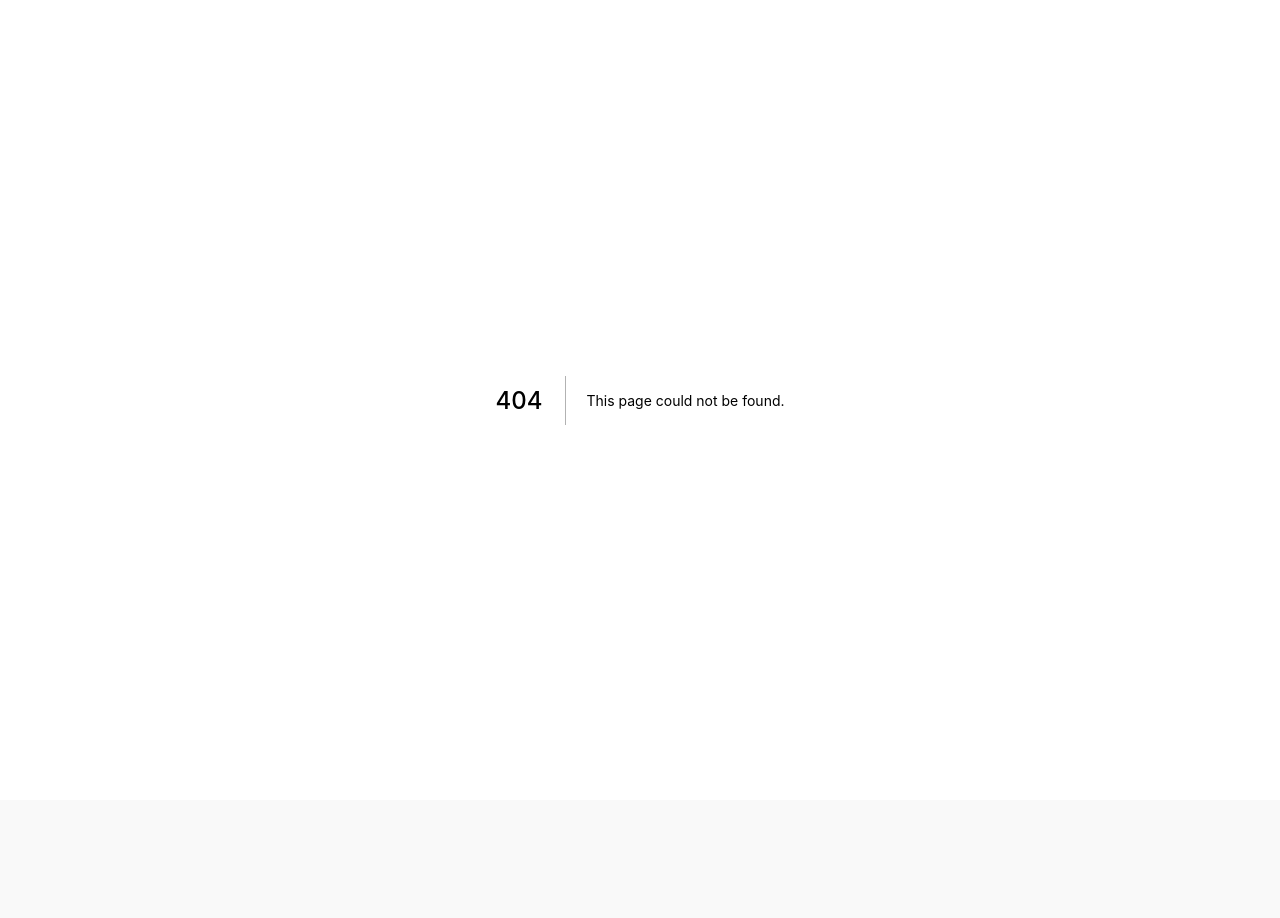
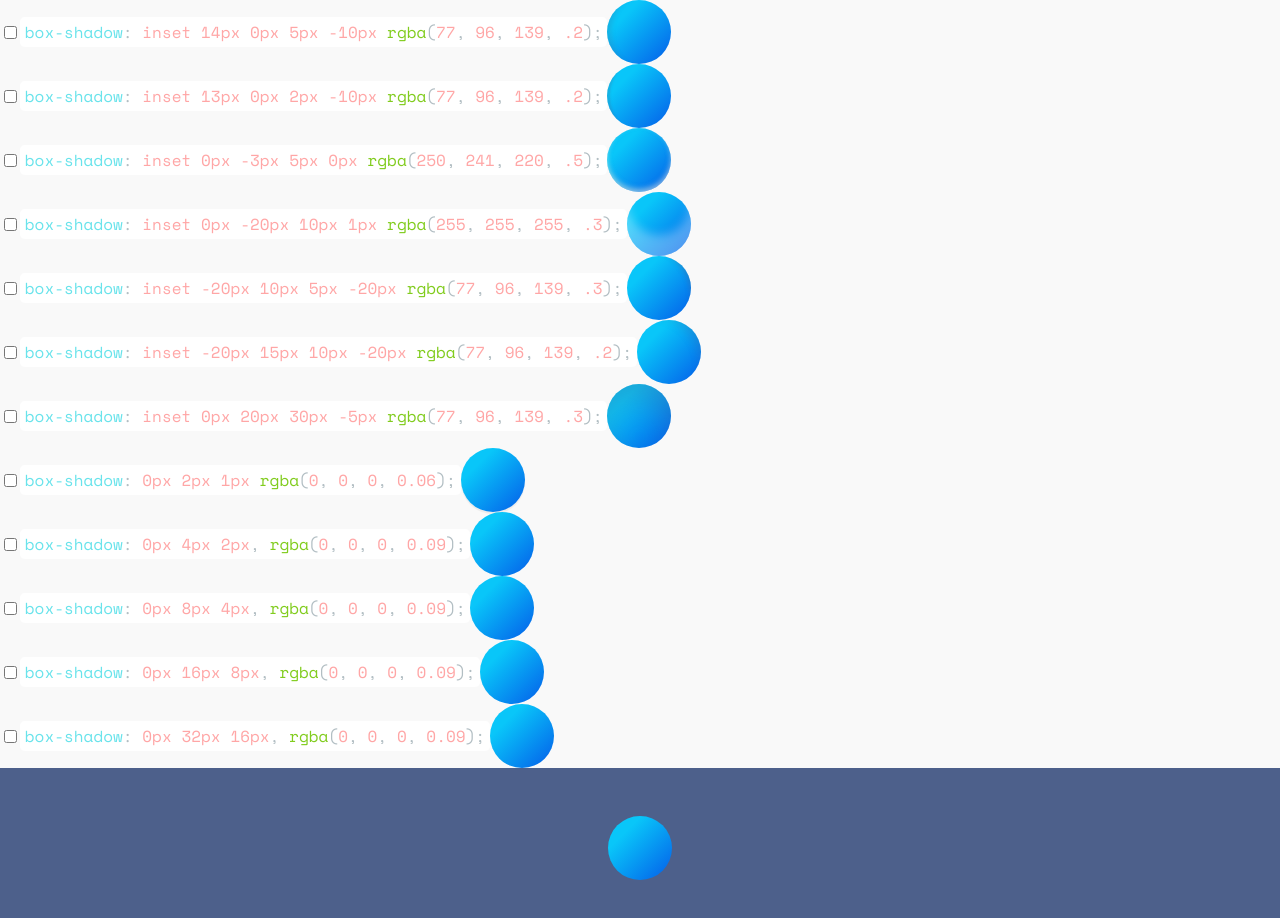
Before and after one commit to tetracalibers/Uispet-frontend, a Next.js app: page /articles/drip_button in a window 1280 px wide. Before the commit this address had no page. Shown: the top 918 px of the page. Before the commit the page ends 800 px from the top, so only its background shows below. Built offline with nearby package versions, Linux system fonts and the light colour scheme; a web font is replaced by a local one.

Commit message:
[DripButtonArticle] ShadowEditor仮作成

```diff
--- /dev/null
+++ b/components/article/DripButton/index.tsx
@@ -0,0 +1,105 @@
+import { useCallback, useEffect, useState } from 'react'
+import styled, { css } from 'styled-components'
+import { CodeHighlight } from '../../contents/CodeHighlight'
+import { nanoid } from 'nanoid'
+
+const css_ResetButton = css`
+  background-color: transparent;
+  border: none;
+  cursor: pointer;
+  outline: none;
+  padding: 0;
+  appearance: none;
+  font-size: 1rem;
+`
+
+const BaseButtonSample = styled.div`
+  --size: 4rem;
+
+  display: inline-block;
+  width: var(--size);
+  height: var(--size);
+  border-radius: 50%;
+  background-image: linear-gradient(
+    315deg,
+    rgba(4, 93, 233, 1) 0%,
+    rgba(9, 198, 249, 1) 74%
+  );
+`
+
+const dripShadows = [
+  'inset 14px 0px 5px -10px rgba(77, 96, 139, .2)',
+  'inset 13px 0px 2px -10px rgba(77, 96, 139, .2)',
+  'inset 0px -3px 5px 0px rgba(250, 241, 220, .5)',
+  'inset 0px -20px 10px 1px rgba(255, 255, 255, .3)',
+  'inset -20px 10px 5px -20px rgba(77, 96, 139, .3)',
+  'inset -20px 15px 10px -20px rgba(77, 96, 139, .2)',
+  'inset 0px 20px 30px -5px rgba(77, 96, 139, .3)',
+  '0px 2px 1px rgba(0, 0, 0, 0.06)',
+  '0px 4px 2px, rgba(0, 0, 0, 0.09)',
+  '0px 8px 4px, rgba(0, 0, 0, 0.09)',
+  '0px 16px 8px, rgba(0, 0, 0, 0.09)',
+  '0px 32px 16px, rgba(0, 0, 0, 0.09)',
+]
+
+const dripShadowRecord = dripShadows.reduce<Record<string, string>>(
+  (prev, curr) => ({ ...prev, [nanoid()]: curr }),
+  {}
+)
+
+const OptionCard = styled.div`
+  display: flex;
+  align-items: center;
+`
+
+const ShowCase = styled.div`
+  background-color: #4d608b;
+  display: flex;
+  justify-content: center;
+  align-items: center;
+  padding: 3rem;
+`
+
+export const DripButtonArticle = () => {
+  const [checkedShadow, setCheckedShadow] = useState<Record<string, string>>({})
+
+  const onCheck = useCallback(
+    (id: string, value: string) => {
+      if (checkedShadow[id] !== undefined) {
+        return setCheckedShadow(prev => {
+          const clone = { ...prev }
+          delete clone[id]
+          return clone
+        })
+      }
+      setCheckedShadow(prev => ({ ...prev, [id]: value }))
+    },
+    [checkedShadow]
+  )
+
+  return (
+    <>
+      <div>
+        {Object.entries(dripShadowRecord).map(([id, sh]) => (
+          <OptionCard key={sh}>
+            <input
+              type='checkbox'
+              value={sh}
+              checked={checkedShadow[id] !== undefined}
+              onChange={e => onCheck(id, sh)}
+            />
+            <CodeHighlight lang='css' isInline>
+              {`box-shadow: ${sh};`}
+            </CodeHighlight>
+            <BaseButtonSample style={{ boxShadow: sh }} />
+          </OptionCard>
+        ))}
+      </div>
+      <ShowCase>
+        <BaseButtonSample
+          style={{ boxShadow: Object.values(checkedShadow).join(', ') }}
+        />
+      </ShowCase>
+    </>
+  )
+}
--- a/package.json
+++ b/package.json
@@ -9,6 +9,7 @@
     "lint": "next lint"
   },
   "dependencies": {
+    "nanoid": "^4.0.0",
     "next": "12.3.0",
     "prismjs": "^1.29.0",
     "react": "18.2.0",
--- /dev/null
+++ b/pages/articles/drip_button.tsx
@@ -0,0 +1,10 @@
+import { NextPage } from 'next'
+import { DripButtonArticle } from '../../components/article/DripButton'
+
+type Props = {}
+
+const DripButtonGenerator: NextPage<Props> = () => {
+  return <DripButtonArticle />
+}
+
+export default DripButtonGenerator
--- a/pages/index.tsx
+++ b/pages/index.tsx
@@ -11,6 +11,11 @@ const Home: NextPage = () => {
             <a>CSSで三角形をつくる</a>
           </Link>
         </li>
+        <li>
+          <Link href='/articles/drip_button'>
+            <a>重ね着shadowによる雫風ボタン</a>
+          </Link>
+        </li>
       </ul>
     </>
   )
```
Also changed, not shown: 1 other file (tests, documents, lock files or other folders).
